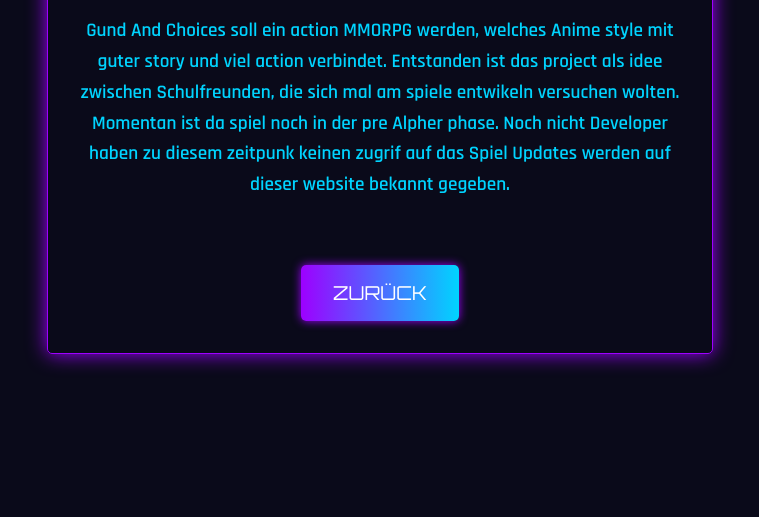
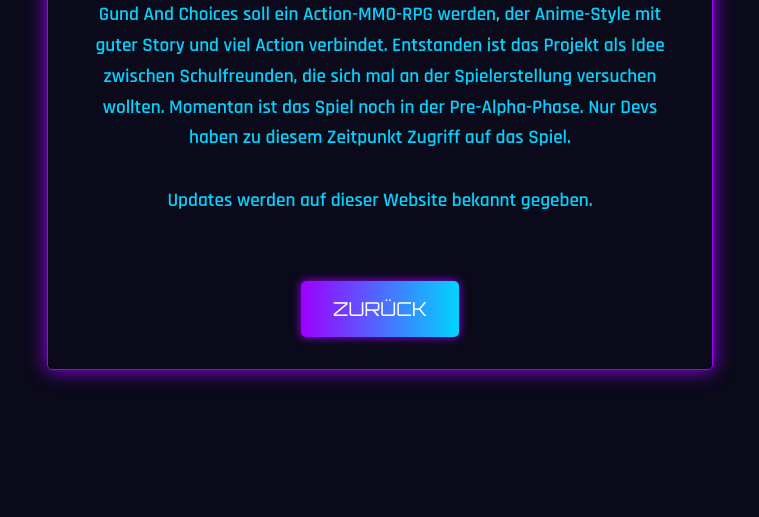
Before and after one commit to GunsAndChoices/gac, a plain HTML site: page about.html in a window 1280 px wide. Shown: the part 283-800 px from the top of the page, without its empty margins (260-1019 px from the left). Drawn offline with Linux system fonts and the light colour scheme.

Commit message:
Correct grammar and spelling in about.html

```diff
--- a/about.html
+++ b/about.html
@@ -11,11 +11,12 @@
     <div class="container">
         <h1 class="glitch" data-text="ÜBER UNS">ÜBER UNS</h1>
         <p class="cyber-text">
-            Gund And Choices soll ein action MMORPG werden, welches Anime style mit guter story und viel action verbindet.
-            Entstanden ist das project als idee zwischen Schulfreunden, die sich mal am spiele entwikeln versuchen wolten.
-            Momentan ist da spiel noch in der pre Alpher phase. Noch nicht Developer haben zu diesem zeitpunk keinen zugrif auf das Spiel
-
-            Updates werden auf dieser website bekannt gegeben.
+            Gund And Choices soll ein Action-MMO-RPG werden, der Anime-Style mit guter Story und viel Action verbindet.
+            Entstanden ist das Projekt als Idee zwischen Schulfreunden, die sich mal an der Spielerstellung versuchen wollten.
+            Momentan ist das Spiel noch in der Pre-Alpha-Phase. Nur Devs haben zu diesem Zeitpunkt Zugriff auf das Spiel.
+        </p>
+        <p class="cyber-text">
+            Updates werden auf dieser Website bekannt gegeben.
         </p>
         <a href="index.html" class="cyber-button">ZURÜCK</a>
     </div>
```
